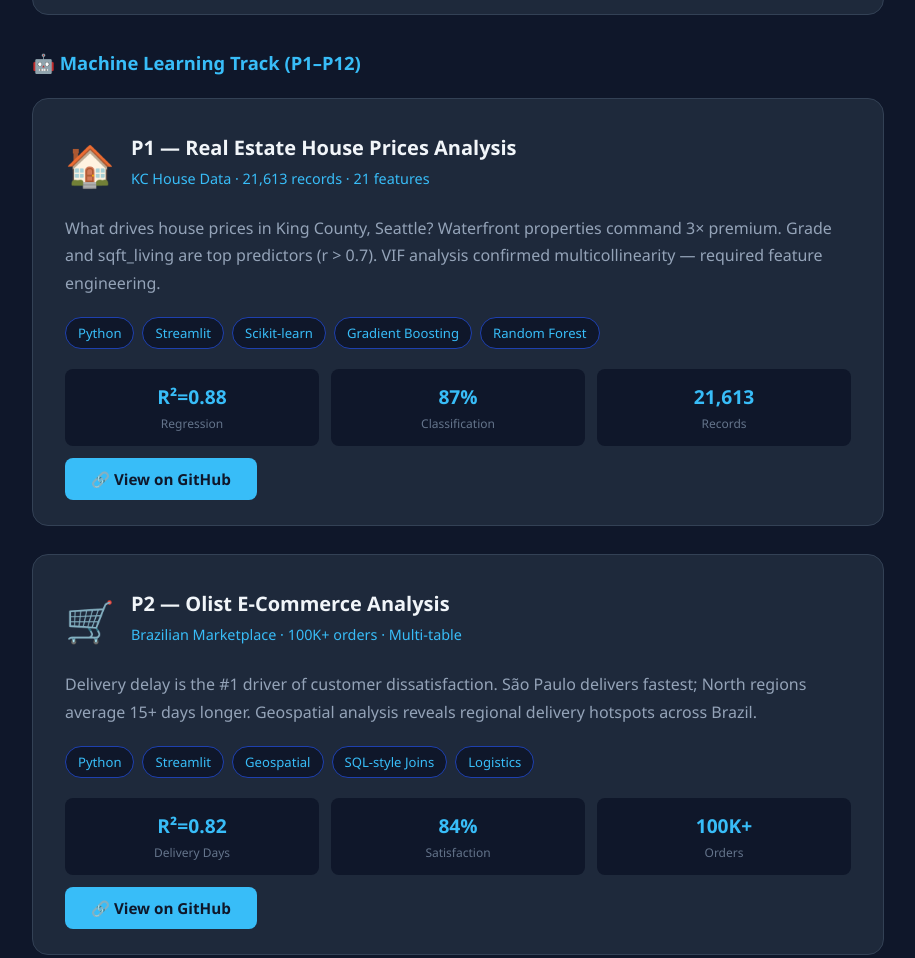
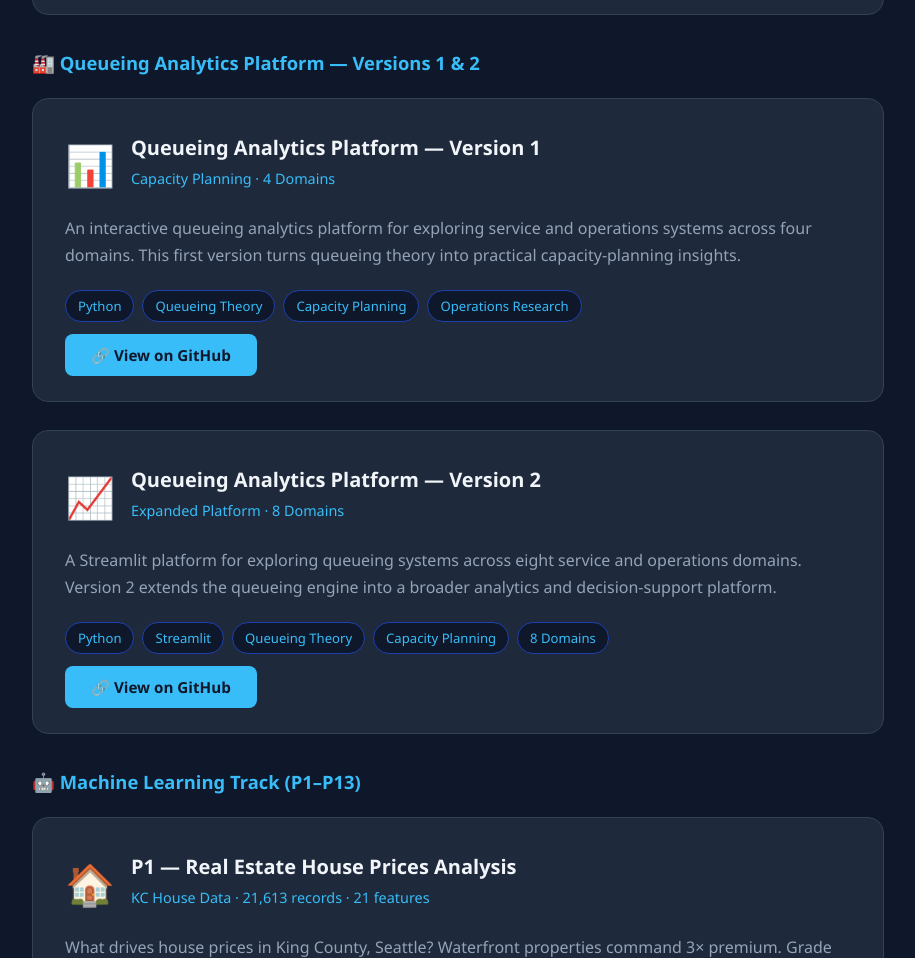
Before and after one commit to mohamedsayed980/mysite, a plain HTML site: page index.html in a window 1280 px wide. Shown: the part 2031-2989 px from the top of the page, without its empty margins (182-1097 px from the left). Drawn offline with Linux system fonts and the light colour scheme.

Commit message:
Add files via upload

```diff
--- a/index.html
+++ b/index.html
@@ -136,8 +136,40 @@
     <a href="https://github.com/mohamedsayed980/queueing-capacity-planning" target="_blank" class="btn btn-primary">🔗 View on GitHub</a>
   </div>
 
+  <!-- ── QUEUEING ANALYTICS PLATFORM ── -->
+  <p class="cat-header">🏭 Queueing Analytics Platform — Versions 1 &amp; 2</p>
+
+  <div class="project-card">
+    <div class="project-header">
+      <div class="project-icon">📊</div>
+      <div>
+        <div class="project-title">Queueing Analytics Platform — Version 1</div>
+        <div class="project-subtitle">Capacity Planning · 4 Domains</div>
+      </div>
+    </div>
+    <p class="project-desc">An interactive queueing analytics platform for exploring service and operations systems across four domains. This first version turns queueing theory into practical capacity-planning insights.</p>
+    <div class="tags">
+      <span class="tag">Python</span><span class="tag">Queueing Theory</span><span class="tag">Capacity Planning</span><span class="tag">Operations Research</span>
+    </div>
+    <a href="https://github.com/mohamedsayed980/Queueing_Analytics_Platform_V_1_4Domains" target="_blank" rel="noopener noreferrer" class="btn btn-primary">🔗 View on GitHub</a>
+  </div>
+
+  <div class="project-card">
+    <div class="project-header">
+      <div class="project-icon">📈</div>
+      <div>
+        <div class="project-title">Queueing Analytics Platform — Version 2</div>
+        <div class="project-subtitle">Expanded Platform · 8 Domains</div>
+      </div>
+    </div>
+    <p class="project-desc">A Streamlit platform for exploring queueing systems across eight service and operations domains. Version 2 extends the queueing engine into a broader analytics and decision-support platform.</p>
+    <div class="tags">
+      <span class="tag">Python</span><span class="tag">Streamlit</span><span class="tag">Queueing Theory</span><span class="tag">Capacity Planning</span><span class="tag">8 Domains</span>
+    </div>
+    <a href="https://github.com/mohamedsayed980/Queueing_Analytics-_Platform_V2_-8Domains" target="_blank" rel="noopener noreferrer" class="btn btn-primary">🔗 View on GitHub</a>
+  </div>
   <!-- ── ML TRACK ── -->
-  <p class="cat-header">🤖 Machine Learning Track (P1–P12)</p>
+  <p class="cat-header">🤖 Machine Learning Track (P1–P13)</p>
 
   <div class="project-card">
     <div class="project-header">
@@ -371,7 +403,26 @@
     <a href="https://github.com/mohamedsayed980/P12_industrial_manufacturing_dataset_realistic" target="_blank" class="btn btn-primary">🔗 View on GitHub</a>
   </div>
 
-  <!-- ADD NEW PROJECTS HERE — copy a project-card block above -->
+
+  <div class="project-card">
+    <div class="project-header">
+      <div class="project-icon">🏥</div>
+      <div>
+        <div class="project-title">P13 — Hospital Readmission &amp; Diabetes Analytics</div>
+        <div class="project-subtitle">Diabetic Patient Encounters · 130 US Hospitals · 1999–2008</div>
+      </div>
+    </div>
+    <p class="project-desc">End-to-end predictive analytics on 101,763 diabetic patient encounters from 130 US hospitals. The project analyzes hospital readmissions and predicts which patients may be readmitted within 30 days of discharge.</p>
+    <div class="tags">
+      <span class="tag">Python</span><span class="tag">Healthcare Analytics</span><span class="tag">Diabetes</span><span class="tag">Readmission Prediction</span><span class="tag">Survival Analysis</span>
+    </div>
+    <div class="project-stats">
+      <div class="stat-box"><div class="stat-num">101,763</div><div class="stat-lbl">Patient Encounters</div></div>
+      <div class="stat-box"><div class="stat-num">130</div><div class="stat-lbl">US Hospitals</div></div>
+      <div class="stat-box"><div class="stat-num">30 days</div><div class="stat-lbl">Readmission Window</div></div>
+    </div>
+    <a href="https://github.com/mohamedsayed980/P13--Hospital-Readmission-Diabetes-Healthcare-Survival-curve-LOS" target="_blank" rel="noopener noreferrer" class="btn btn-primary">🔗 View on GitHub</a>
+  </div>
 
 </section>
 
```
